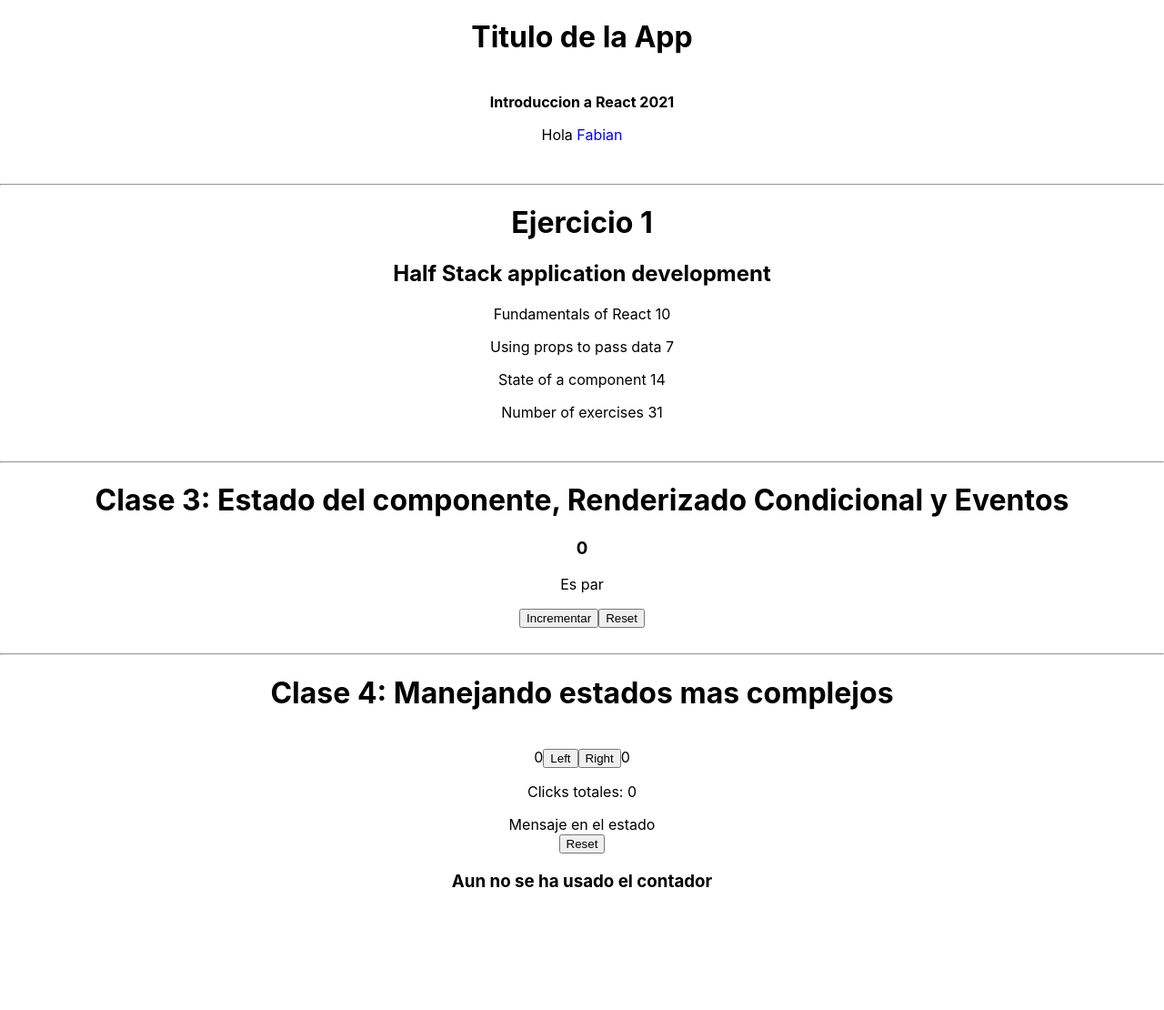
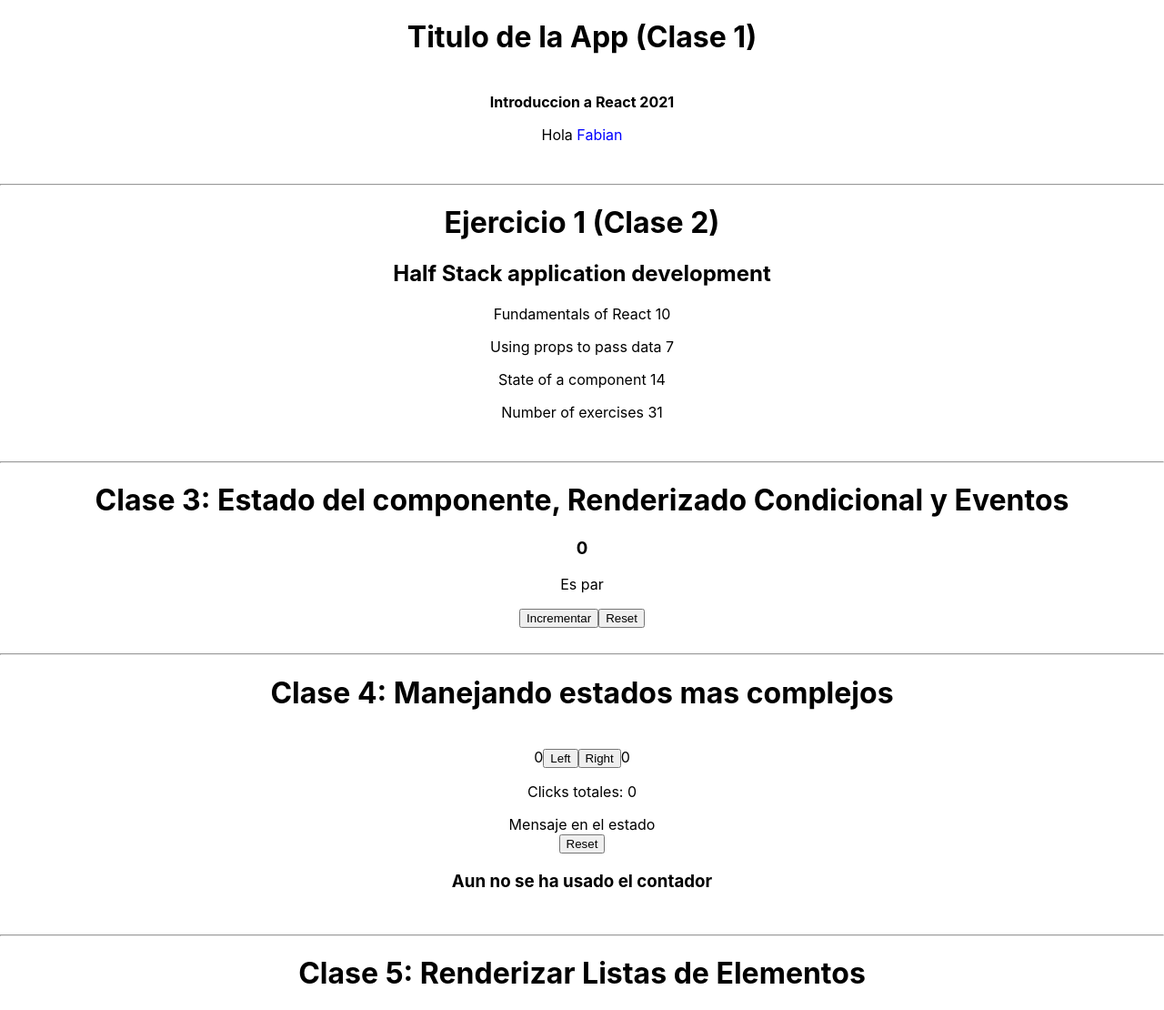
Before and after one commit to F4bian-pacheco/react-app-course, a React (Create React App) app: page / in a window 1280 px wide. Shown: the whole page at 91% size. Before the commit the page ends 999 px from the top, so only its background shows below. Built offline with nearby package versions, Linux system fonts and the light colour scheme.

Commit message:
clase 5 start

```diff
--- a/src/App.js
+++ b/src/App.js
@@ -2,6 +2,7 @@ import Saludar from './Saludar.js'
 import Ejercicio1 from './Ejercicio1.js';
 import Clase3 from './Clase3.js';
 import Clase4 from './Clase4.js';
+import Clase5 from './Clase5.js';
 
 // const App = () => {
 //     return (
@@ -16,7 +17,7 @@ function App() {
     const mensaje = "Introduccion a React"
     return (
     <div className="App">
-        <h1> Titulo de la App </h1>
+        <h1> Titulo de la App (Clase 1)</h1>
         <br/>
 
         <strong>{mensaje + " 2021"}</strong>
@@ -24,7 +25,7 @@ function App() {
         <br/>
         <hr/>
 
-        <h1>Ejercicio 1</h1>
+        <h1>Ejercicio 1 (Clase 2)</h1>
         <Ejercicio1/>
         <br/>
         <hr/>
@@ -32,6 +33,9 @@ function App() {
         <br/>
         <hr/>
         <Clase4/>
+        <br />
+        <hr />
+        <Clase5 />
     </div>
     );
 }
--- /dev/null
+++ b/src/Clase5.js
@@ -0,0 +1,13 @@
+
+
+
+
+const Clase5 = () => {
+    return(
+        <h1>Clase 5: Renderizar Listas de Elementos</h1>
+    )
+}
+
+
+
+export default Clase5;
```
